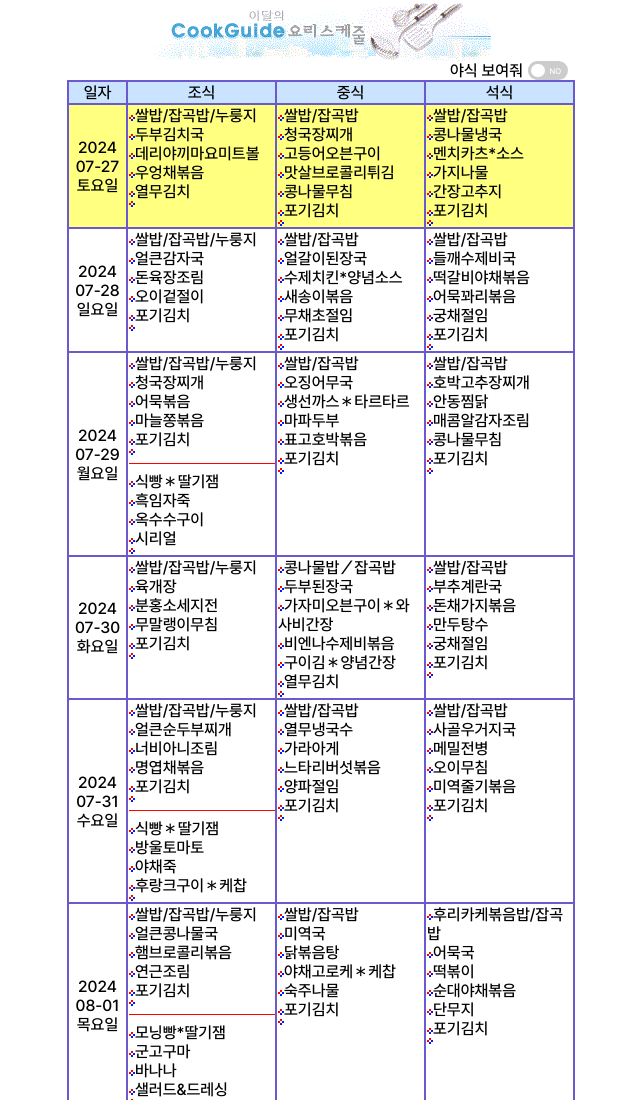
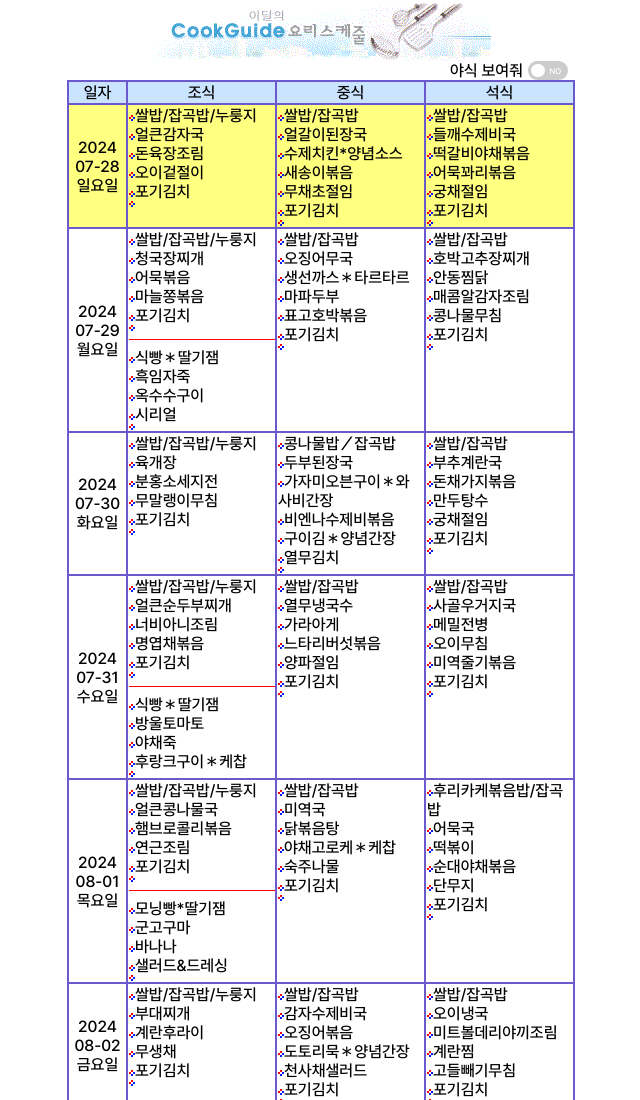
Before and after one commit to hsbap/hsbap.github.io, a plain HTML site: page index.html in a window 1280 px wide. Shown: the top 1100 px of the page, without its empty margins (319-959 px from the left). Drawn offline with Linux system fonts and the light colour scheme.

Commit message:
schedule update

```diff
--- a/index.html
+++ b/index.html
@@ -86,22 +86,6 @@ function send_form()
 				</tr>
 
 			    <tr height='20' valign='center' bgcolor=#FFFF80>
-			      <td height="22" align='center' valign="middle"
-				  style=''>
-				  2024<br>07-27<br>토요일</td>
-
-			      <td align='left' valign="top">
-<img src='/static/icon09.gif' width=6 height=6 border=0>쌀밥/잡곡밥/누룽지<BR><img src='/static/icon09.gif' width=6 height=6 border=0>두부김치국<BR><img src='/static/icon09.gif' width=6 height=6 border=0>데리야끼마요미트볼<BR><img src='/static/icon09.gif' width=6 height=6 border=0>우엉채볶음<BR><img src='/static/icon09.gif' width=6 height=6 border=0>열무김치<BR><img src='/static/icon09.gif' width=6 height=6 border=0>
-</td><td align='left' valign="top" >
-<img src='/static/icon09.gif' width=6 height=6 border=0>쌀밥/잡곡밥<BR><img src='/static/icon09.gif' width=6 height=6 border=0>청국장찌개<BR><img src='/static/icon09.gif' width=6 height=6 border=0>고등어오븐구이<BR><img src='/static/icon09.gif' width=6 height=6 border=0>맛살브로콜리튀김<BR><img src='/static/icon09.gif' width=6 height=6 border=0>콩나물무침<BR><img src='/static/icon09.gif' width=6 height=6 border=0>포기김치<BR><img src='/static/icon09.gif' width=6 height=6 border=0>
-</td>
-<td align='left' valign="top"> <img src='/static/icon09.gif' width=6 height=6 border=0>쌀밥/잡곡밥<BR><img src='/static/icon09.gif' width=6 height=6 border=0>콩나물냉국<BR><img src='/static/icon09.gif' width=6 height=6 border=0>멘치카츠*소스<BR><img src='/static/icon09.gif' width=6 height=6 border=0>가지나물<BR><img src='/static/icon09.gif' width=6 height=6 border=0>간장고추지<BR><img src='/static/icon09.gif' width=6 height=6 border=0>포기김치<BR><img src='/static/icon09.gif' width=6 height=6 border=0>
-</td><td align='left' valign="top">
-<img src='/static/icon09.gif' width=6 height=6 border=0>쌀밥/잡곡밥<BR><img src='/static/icon09.gif' width=6 height=6 border=0>얼갈이된장국<BR><img src='/static/icon09.gif' width=6 height=6 border=0>버팔로윙봉*머스타드<BR><img src='/static/icon09.gif' width=6 height=6 border=0>새송이볶음<BR><img src='/static/icon09.gif' width=6 height=6 border=0>무채초절임<BR><img src='/static/icon09.gif' width=6 height=6 border=0>포기김치<BR><img src='/static/icon09.gif' width=6 height=6 border=0>
-</td>
-
-
-			    <tr height='20' valign='center' bgcolor=#FFFFFF>
 			      <td height="22" align='center' valign="middle"
 				  style=''>
 				  2024<br>07-28<br>일요일</td>
```
